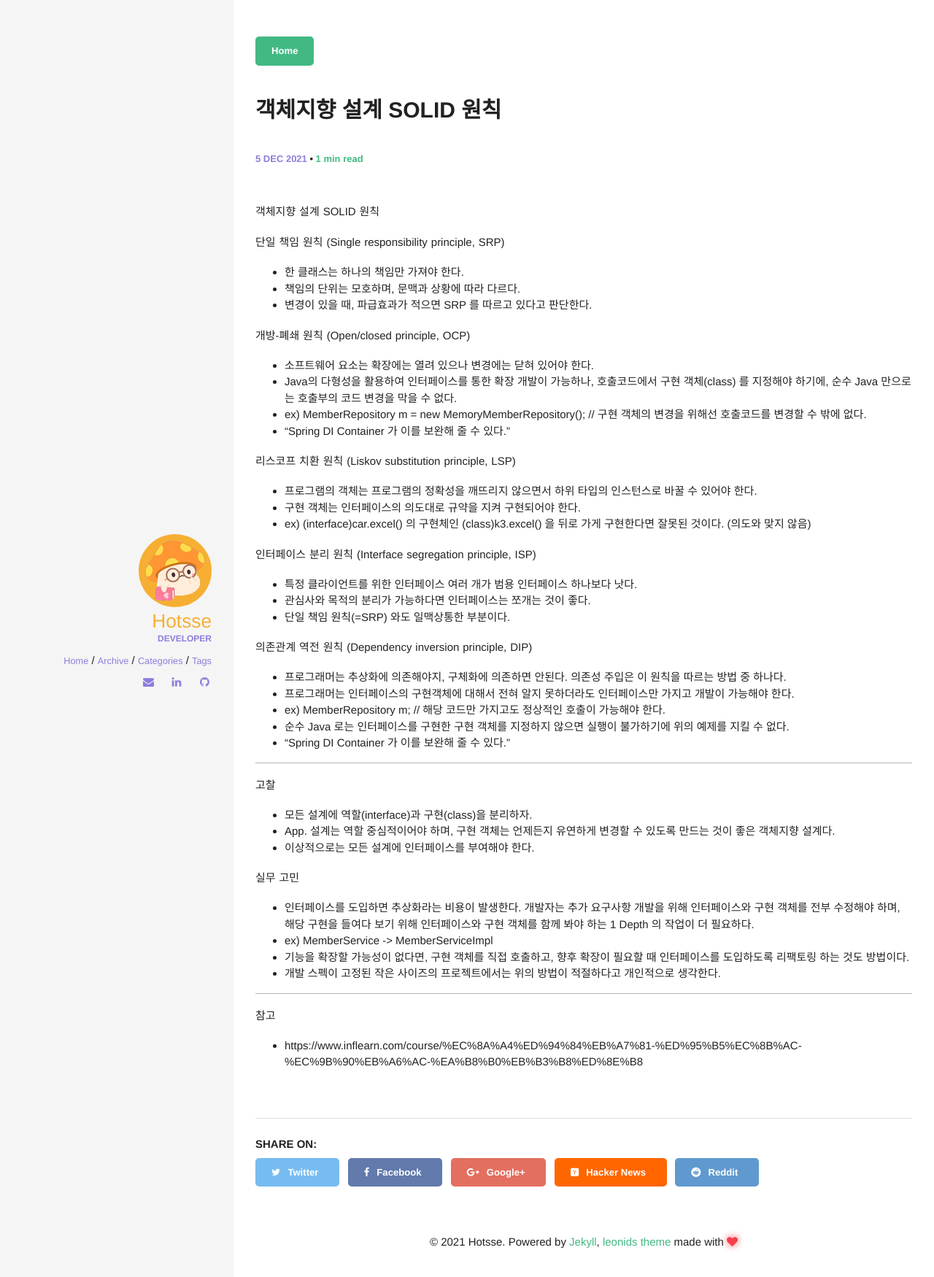
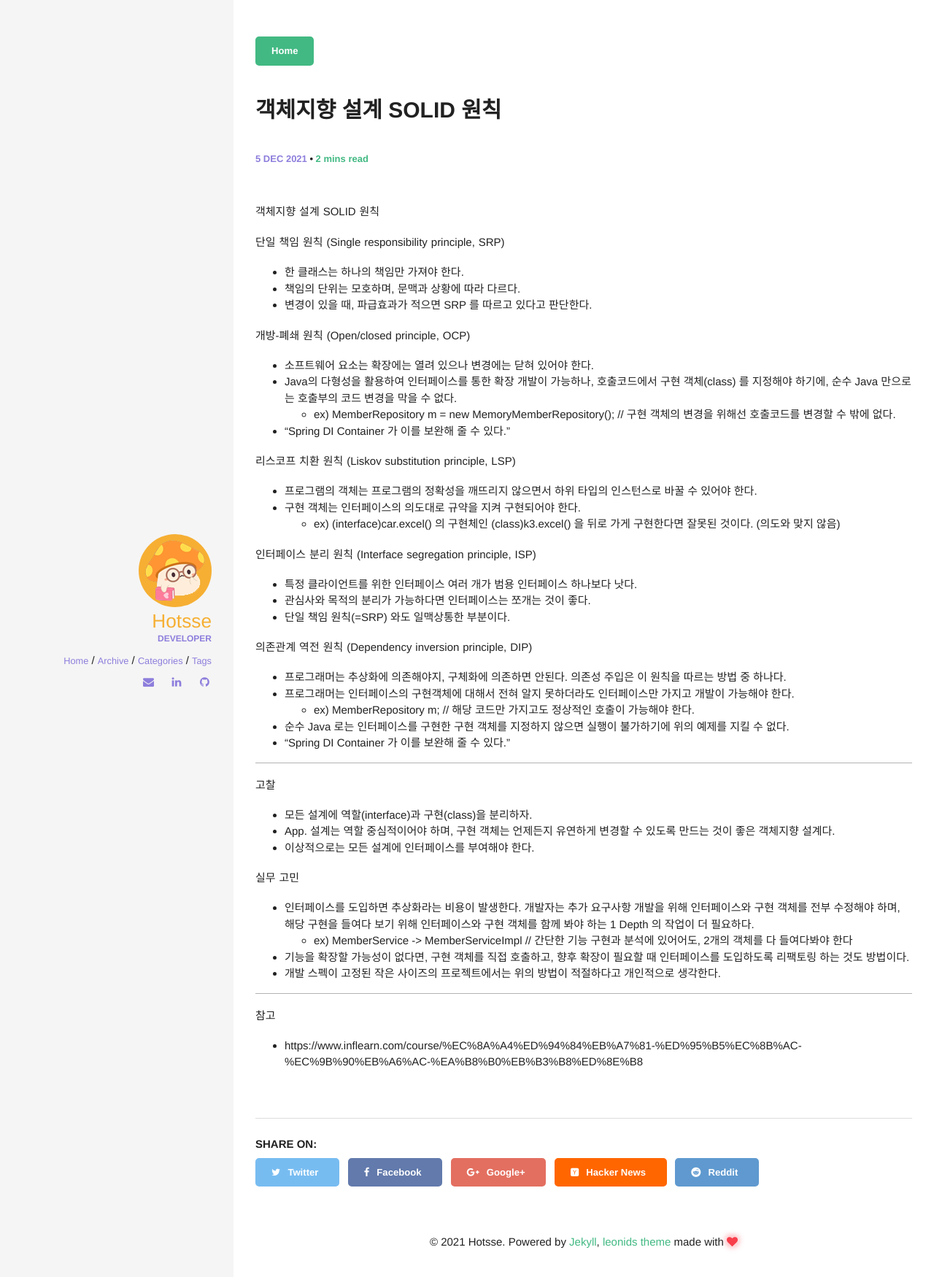
Before and after one commit to Hotsse/hotsse.github.io, a Jekyll site: the page built from _posts/2021-12-05-Java 객체지향 설계 SOLID 원칙.md, in a window 1280 px wide. Shown: the top 1750 px of the page at 73% size. Built offline with Jekyll 4.4.1, drawn with Linux system fonts in a browser that asks for light colours; comment, search, counter and statistics services are not loaded.

Commit message:
Update 2021-12-05-Java 객체지향 설계 SOLID 원칙.md

```diff
--- a/_posts/2021-12-05-Java 객체지향 설계 SOLID 원칙.md
+++ b/_posts/2021-12-05-Java 객체지향 설계 SOLID 원칙.md
@@ -15,13 +15,13 @@ comments: true
 개방-폐쇄 원칙 (Open/closed principle, OCP)
 - 소프트웨어 요소는 확장에는 열려 있으나 변경에는 닫혀 있어야 한다.
 - Java의 다형성을 활용하여 인터페이스를 통한 확장 개발이 가능하나, 호출코드에서 구현 객체(class) 를 지정해야 하기에, 순수 Java 만으로는 호출부의 코드 변경을 막을 수 없다.
-- ex) MemberRepository m = new MemoryMemberRepository(); // 구현 객체의 변경을 위해선 호출코드를 변경할 수 밖에 없다.
+  - ex) MemberRepository m = new MemoryMemberRepository(); // 구현 객체의 변경을 위해선 호출코드를 변경할 수 밖에 없다.
 - "Spring DI Container 가 이를 보완해 줄 수 있다."
 
 리스코프 치환 원칙 (Liskov substitution principle, LSP)
 - 프로그램의 객체는 프로그램의 정확성을 깨뜨리지 않으면서 하위 타입의 인스턴스로 바꿀 수 있어야 한다.
 - 구현 객체는 인터페이스의 의도대로 규약을 지켜 구현되어야 한다.
-- ex) (interface)car.excel() 의 구현체인 (class)k3.excel() 을 뒤로 가게 구현한다면 잘못된 것이다. (의도와 맞지 않음)
+  - ex) (interface)car.excel() 의 구현체인 (class)k3.excel() 을 뒤로 가게 구현한다면 잘못된 것이다. (의도와 맞지 않음)
 
 인터페이스 분리 원칙 (Interface segregation principle, ISP)
 - 특정 클라이언트를 위한 인터페이스 여러 개가 범용 인터페이스 하나보다 낫다.
@@ -31,7 +31,7 @@ comments: true
 의존관계 역전 원칙 (Dependency inversion principle, DIP)
 - 프로그래머는 추상화에 의존해야지, 구체화에 의존하면 안된다. 의존성 주입은 이 원칙을 따르는 방법 중 하나다.
 - 프로그래머는 인터페이스의 구현객체에 대해서 전혀 알지 못하더라도 인터페이스만 가지고 개발이 가능해야 한다.
-- ex) MemberRepository m; // 해당 코드만 가지고도 정상적인 호출이 가능해야 한다.
+  - ex) MemberRepository m; // 해당 코드만 가지고도 정상적인 호출이 가능해야 한다.
 - 순수 Java 로는 인터페이스를 구현한 구현 객체를 지정하지 않으면 실행이 불가하기에 위의 예제를 지킬 수 없다.
 - "Spring DI Container 가 이를 보완해 줄 수 있다."
 
@@ -44,7 +44,7 @@ comments: true
 
 실무 고민
 - 인터페이스를 도입하면 추상화라는 비용이 발생한다. 개발자는 추가 요구사항 개발을 위해 인터페이스와 구현 객체를 전부 수정해야 하며, 해당 구현을 들여다 보기 위해 인터페이스와 구현 객체를 함께 봐야 하는 1 Depth 의 작업이 더 필요하다.
-- ex) MemberService -> MemberServiceImpl
+  - ex) MemberService -> MemberServiceImpl // 간단한 기능 구현과 분석에 있어어도, 2개의 객체를 다 들여다봐야 한다
 - 기능을 확장할 가능성이 없다면, 구현 객체를 직접 호출하고, 향후 확장이 필요할 때 인터페이스를 도입하도록 리팩토링 하는 것도 방법이다.
 - 개발 스펙이 고정된 작은 사이즈의 프로젝트에서는 위의 방법이 적절하다고 개인적으로 생각한다.
 
```
